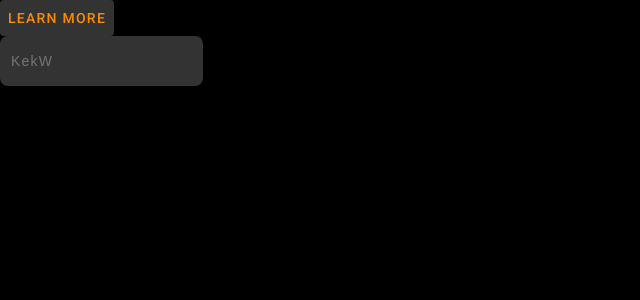
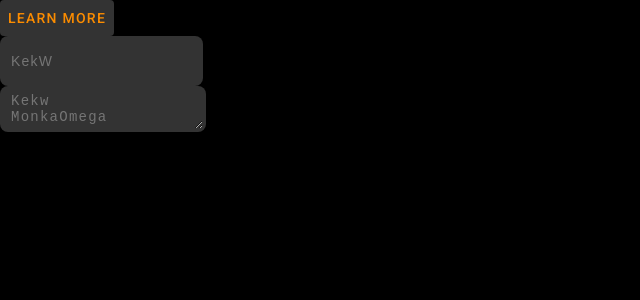
Before and after one commit to gorolykmaxim/Serio, a React (Create React App) app in the folder ui/: page / in a window 1280 px wide. Shown: the top 300 px of the page, without its empty margins (0-640 px from the left). Built offline with nearby package versions, Linux system fonts and the light colour scheme.

Commit message:
ui: implement text area

```diff
--- a/ui/src/App.js
+++ b/ui/src/App.js
@@ -2,13 +2,16 @@ import React from 'react';
 import './App.css';
 import Button from "./components/Button";
 import TextEdit from "./components/TextEdit";
+import TextArea from "./components/TextArea";
 
 export default function App() {
   return (
       <div>
         <Button text={"learn more"} onClick={() => alert('kekw')}/>
         <br/>
-        <TextEdit name={'kekw'} placeholder={'KekW'} className={'kekw'}/>
+        <TextEdit name={'kekw'} placeholder={'KekW'}/>
+        <br/>
+        <TextArea name={'pepega'} placeholder={"Kekw\nMonkaOmega"}/>
       </div>
   );
 }
--- /dev/null
+++ b/ui/src/components/TextArea.css
@@ -0,0 +1,17 @@
+.serio-text-area {
+    outline-style: none;
+    background-color: rgba(255, 255, 255, 0.2);
+    color: #FB8C00;
+    border: 3px solid transparent;
+    border-radius: 8px;
+    font-size: 14px;
+    font-weight: 500;
+    font-stretch: 100%;
+    letter-spacing: 1.25px;
+    padding: 4px 8px;
+}
+
+.serio-text-area:focus {
+    background-color: transparent;
+    border: 3px solid #FB8C00;
+}
--- /dev/null
+++ b/ui/src/components/TextArea.js
@@ -0,0 +1,12 @@
+import React from 'react';
+import './TextArea.css';
+
+export default function TextArea(props) {
+    return (
+        <textarea className={"serio-text-area " + (props.className || '')}
+                  name={props.name}
+                  placeholder={props.placeholder}>
+            {props.defaultValue}
+        </textarea>
+    );
+}
```
